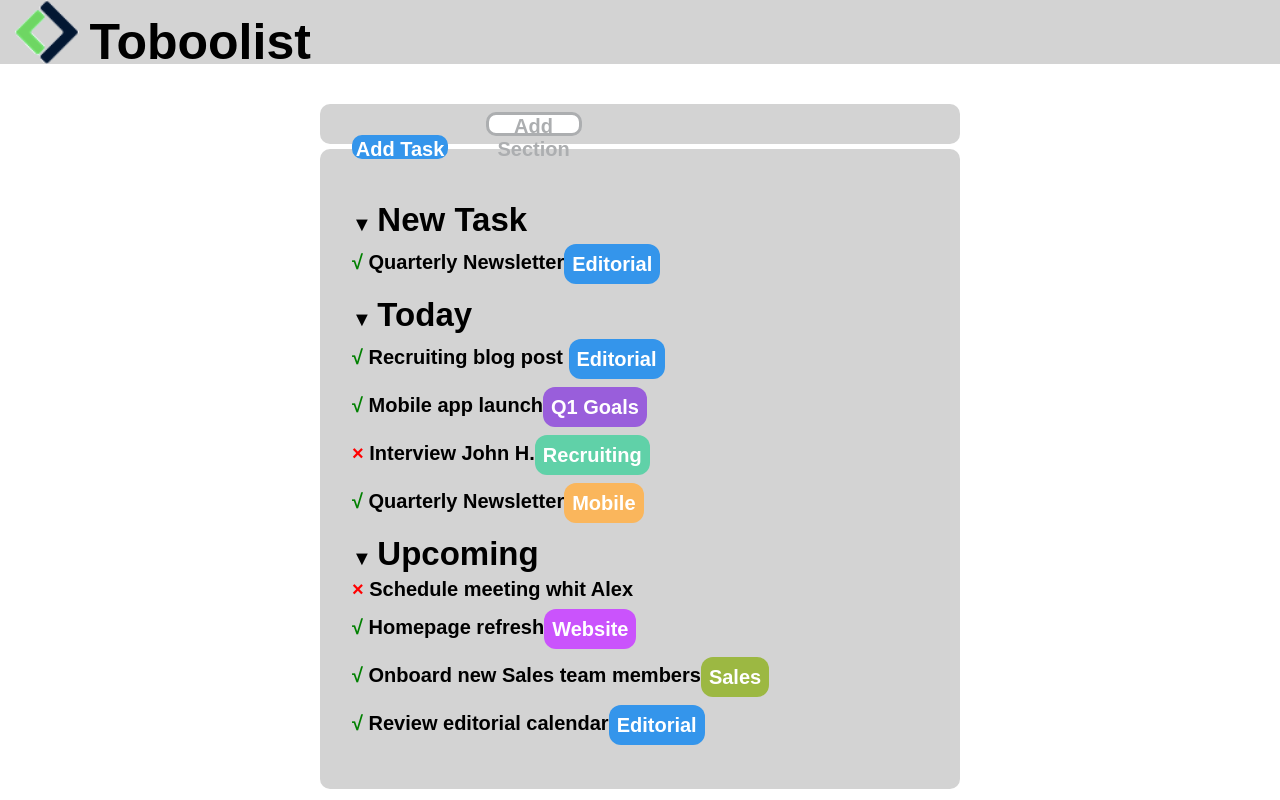
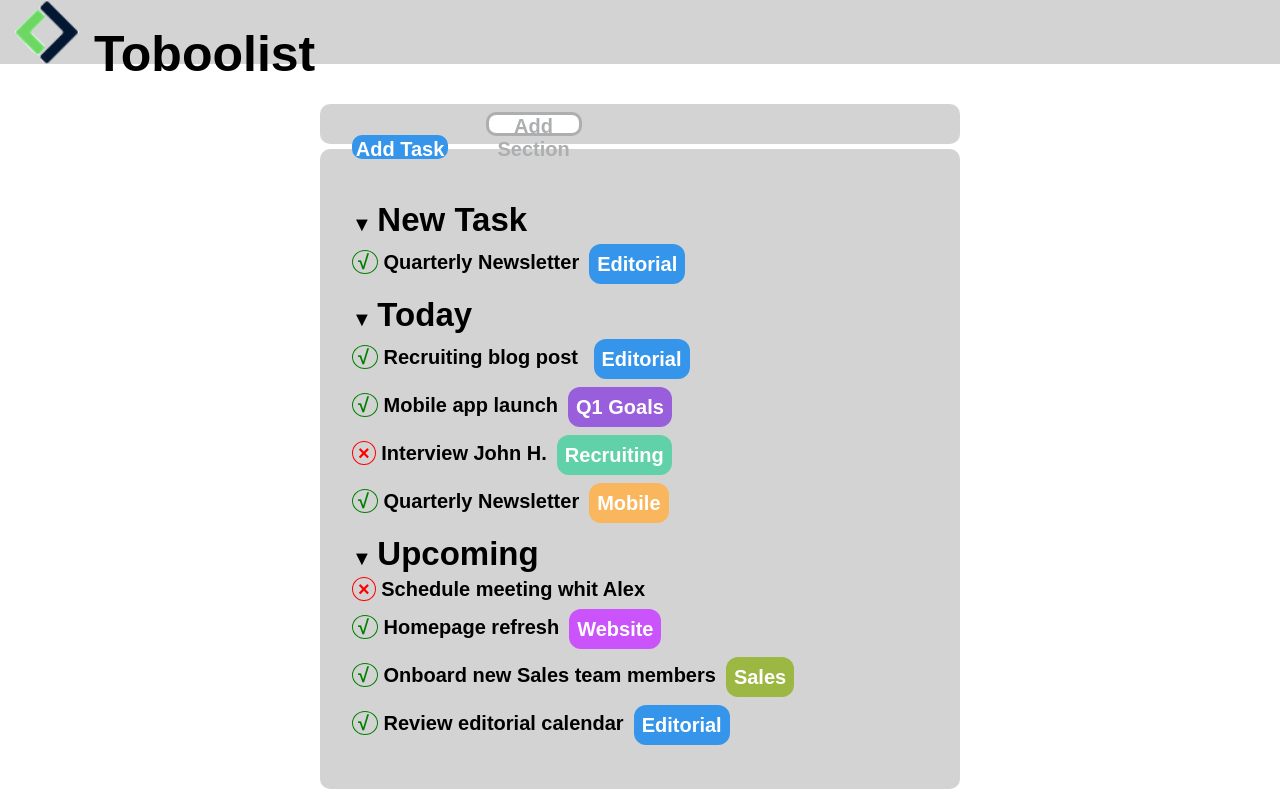
Before and after one commit to EdoardoMenicucci/html-css-toboolist, a plain HTML site: page index.html in a window 1280 px wide. Drawn offline with Linux system fonts and the light colour scheme.

Commit message:
aggiunta dei cerchi intorno alle icone

```diff
--- a/style.css
+++ b/style.css
@@ -22,9 +22,9 @@ img {
 
 #Logo {
     position: absolute;
-    left: 7%;
-    top: 20%;
     font-size: 50px;
+    top: 25px;
+    padding-left: 15px;
 }
 
 
@@ -88,11 +88,19 @@ div {
 
 .verde {
     color: green;
+    height: 20px;
+    width: 20px;
+    border: 1px solid green;
+    border-radius: 50%;
+    padding: 0 8px 0 5px;
 
 }
 
 .rosso {
     color: red;
+    border: 1px solid red;
+    border-radius: 50%;
+    padding: 0 5px;
 
 }
 
@@ -106,6 +114,7 @@ div {
     height: 40px;
     color: white;
     border-radius: 12px;
+    margin-left: 10px;
 }
 
 .blu {
```
